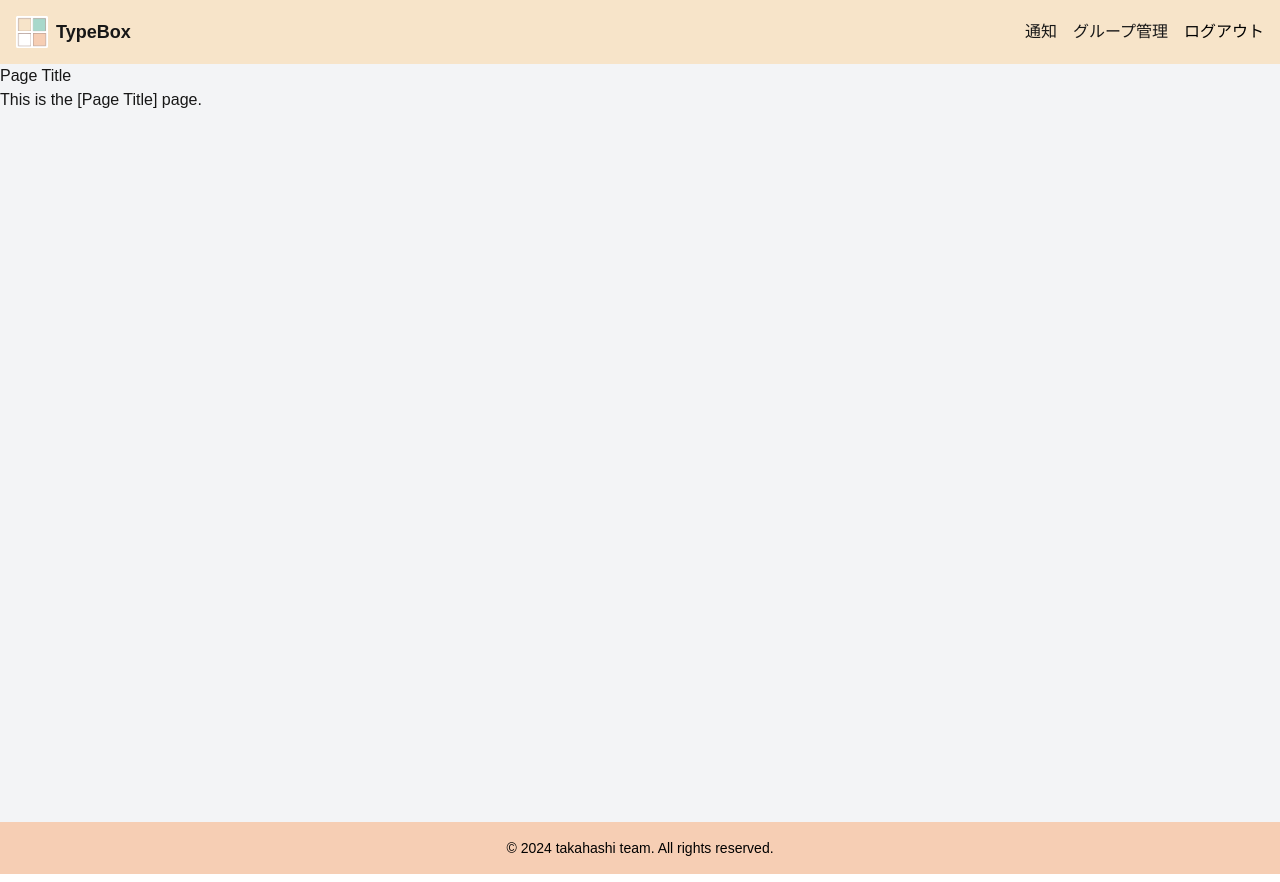
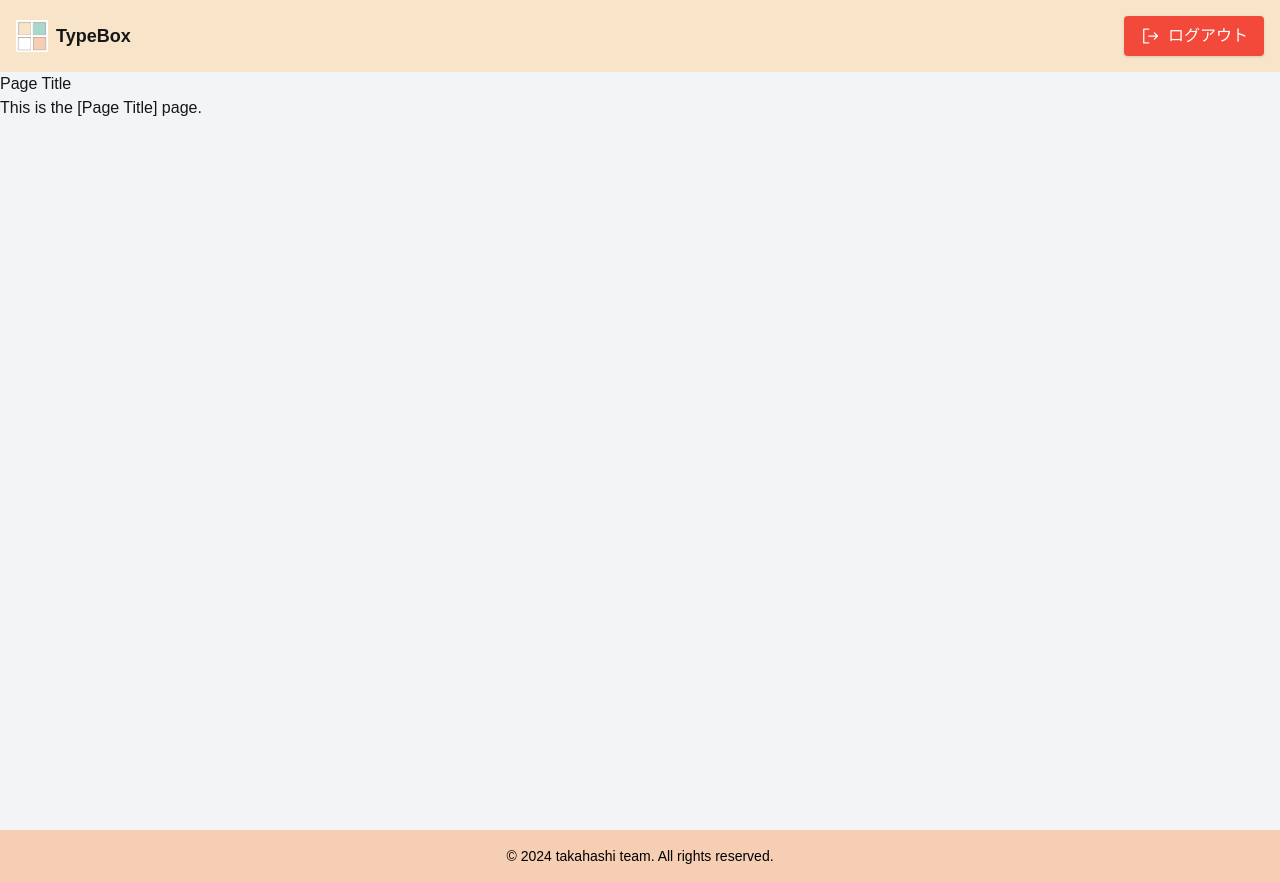
Before and after one commit to Take327/typebox, a Next.js app: page /diagnosis/progress in a window 1280 px wide. Built offline with nearby package versions, Linux system fonts and the light colour scheme.

Commit message:
メイン画面モックデザイン概ね完成

```diff
--- a/src/app/components/Header.tsx
+++ b/src/app/components/Header.tsx
@@ -1,9 +1,9 @@
 "use client";
 
 import React from "react";
-import Link from "next/link";
 import { signOut } from "next-auth/react";
 import { useMenu } from "../../context/MenuContext";
+import { PiSignOut } from "react-icons/pi";
 
 export default function Header() {
   const { toggleMenu } = useMenu();
@@ -13,11 +13,13 @@ export default function Header() {
   };
 
   return (
-    <header className="bg-[#f7e4c9] flex items-center p-4">
+    <header className="bg-[#f7e4c9] flex items-center justify-center p-4">
+      {/* ヘッダーコンテンツを最大幅制限して中央揃え */}
+      <div className="w-full max-w-screen-2xl flex items-center">
         {/* ハンバーガーメニュー (スマホ表示のみ) */}
         <button
           onClick={toggleMenu}
-        className="sm:hidden text-black mr-4 absolute"
+          className="sm:hidden text-black mr-4"
           aria-label="メニューを開く"
         >
           <svg
@@ -44,20 +46,16 @@ export default function Header() {
 
         {/* ナビゲーション (PC表示のみ) */}
         <nav className="hidden sm:flex space-x-4">
-        <Link href="/notifications" className="hover:text-[#f6ceb4]">
-          通知
-        </Link>
-        <Link href="/groups" className="hover:text-[#f6ceb4]">
-          グループ管理
-        </Link>
           <button
             onClick={handleLogout}
-          className="hover:text-[#f6ceb4] text-black"
+            className="flex items-center px-4 py-2 bg-[#f3493a] text-white rounded shadow hover:bg-[#d8362f] transition-colors duration-300"
             aria-label="ログアウト"
           >
+            <PiSignOut className="w-5 h-5 mr-2" />
             ログアウト
           </button>
         </nav>
+      </div>
     </header>
   );
 }
--- a/src/app/page.tsx
+++ b/src/app/page.tsx
@@ -1,25 +1,33 @@
-"client use";
 import { getServerSession } from "next-auth";
 import { authOptions } from "./api/auth/options"; // 正しいパスを指定
 import { redirect } from "next/navigation";
 import Link from "next/link";
 import MBTITendenciesChart from "./components/MBTITendenciesChart";
-import {diagnosisData} from "../mock"
+import { diagnosisData } from "../mock";
+import { AiOutlineLogout } from "react-icons/ai";
+//import ConfirmationModal from "./components/ConfirmationModal";
 
 function Card({ children }: { children: React.ReactNode }) {
   return (
-    <div className="card bg-white shadow-md rounded flex flex-col items-start p-4 aspect-square hover:shadow-lg transition-shadow duration-300">
+    <div className="card bg-white shadow-md rounded flex flex-col items-start p-4 aspect-square hover:shadow-lg transition-shadow duration-300 sm:max-w-[600px] sm:max-h-[600px]">
       {children}
     </div>
   );
 }
 
 export default async function MyPage() {
+
   const session = await getServerSession(authOptions);
 
   if (!session) {
     redirect("/login");
   }
+
+  const groups = [
+    { id: "group-a", name: "グループA", members: 10, role: "管理者" },
+    { id: "group-b", name: "グループB", members: 8, role: "メンバー" },
+    { id: "group-c", name: "グループC", members: 15, role: "メンバー" },
+  ];
 
   return (
     <div className="p-6 grid gap-6 grid-cols-1 sm:grid-cols-2 lg:grid-cols-3">
@@ -31,7 +39,9 @@ export default async function MyPage() {
         <p className="text-gray-600 mb-2">
           現在のMBTIタイプ: <strong>{diagnosisData.mbtiType}</strong>
         </p>
-      <p className="text-sm text-gray-400 mb-2">特徴: {diagnosisData.traits}</p>
+        <p className="text-sm text-gray-400 mb-2">
+          特徴: {diagnosisData.traits}
+        </p>
 
         {/* 傾向チャート */}
         <div className="w-full">
@@ -54,19 +64,38 @@ export default async function MyPage() {
         </Link>
       </Card>
 
-      {/* 通知表示 */}
+      {/* 所属グループ */}
       <Card>
-        <h2 className="text-xl font-bold mb-1 text-gray-800">所属グループ</h2>
-        <ul className="list-disc pl-5 text-gray-600 mb-4">
-          <li>グループA</li>
-          <li>グループB</li>
-          <li>グループC</li>
+        <h2 className="text-xl font-bold mb-4 text-gray-800">所属グループ</h2>
+        <ul className="w-full list-none space-y-4">
+          {groups.map((group) => (
+            <li key={group.id} className="flex justify-between items-center">
+              {/* グループ名リンク */}
+              <Link
+                href={`/groups/${group.id}`}
+                className="text-gray-600 hover:text-black font-medium"
+              >
+                {group.name}{" "}
+                <span className="text-sm text-gray-400">
+                  ({group.members}人)
+                </span>
+              </Link>
+              {/* 退会ボタン */}
+              <button
+                className="text-red-500 hover:text-red-700"
+                aria-label={`${group.name}を退会`}
+              >
+                <AiOutlineLogout className="w-5 h-5" />
+              </button>
+            </li>
+          ))}
         </ul>
         <Link href="/groups" className="mt-auto">
-          <button className="px-4 py-2 bg-f6ceb4 text-black rounded hover:bg-f7e4c9">
+          <button className="px-4 py-2 bg-[#f6ceb4] text-black rounded hover:bg-[#f7e4c9]">
             グループ一覧を見る
           </button>
         </Link>
+
       </Card>
 
       {/* 各種設定 */}
```
Lines whose indentation alone changed are shown as unchanged.
